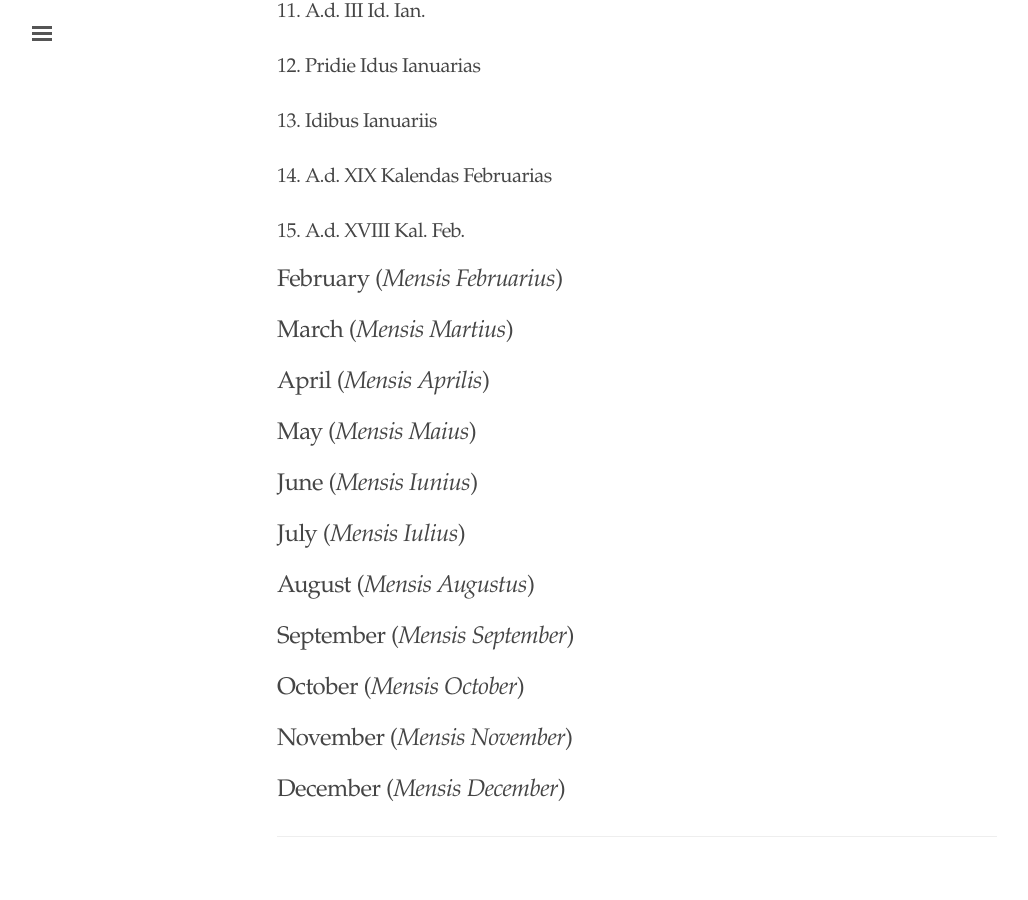
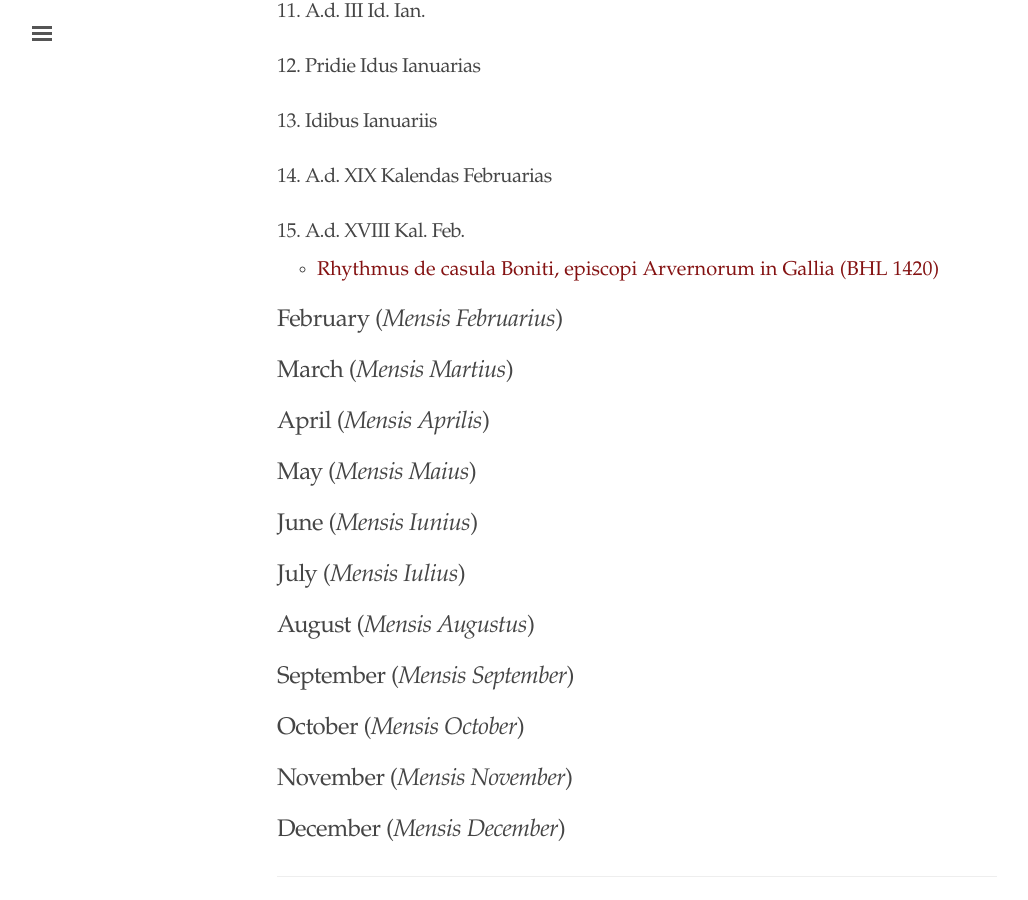
Before and after one commit to cjkoepke1/latin-hagiography, a Jekyll site: the page built from index.md, in a window 1280 px wide and 900 px high, scrolled down 1648 px. Shown: the whole window, without its empty margins (3-1031 px from the left). Built offline with Jekyll 4.4.1, drawn with Linux system fonts in a browser that asks for light colours.

Commit message:
Added rhythmus de casula Boniti

```diff
--- a/index.md
+++ b/index.md
@@ -65,6 +65,8 @@
 
 ### 15. A.d. XVIII Kal. Feb.
 
+- [Rhythmus de casula Boniti, episcopi Arvernorum in Gallia (BHL 1420)](https://cjkoepke1.github.io/latin-hagiography/texts/rhythmus-casula-boniti/)
+
 ## February (*Mensis Februarius*)
 
 ## March (*Mensis Martius*)
```
